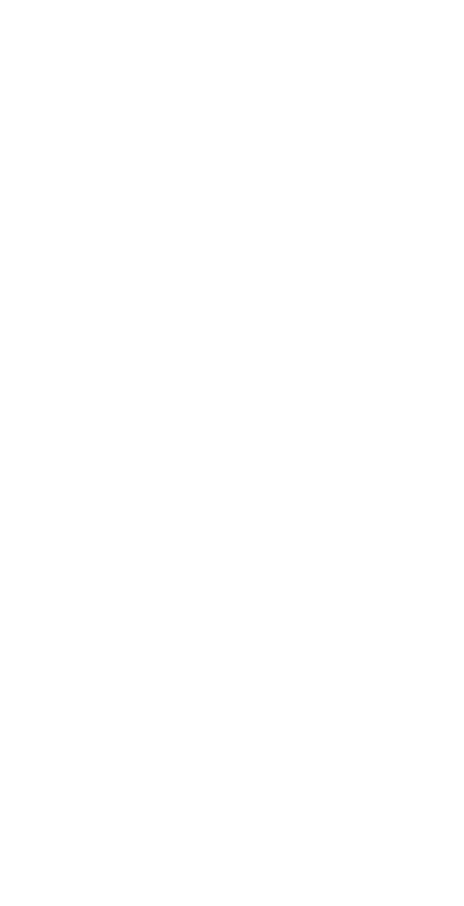
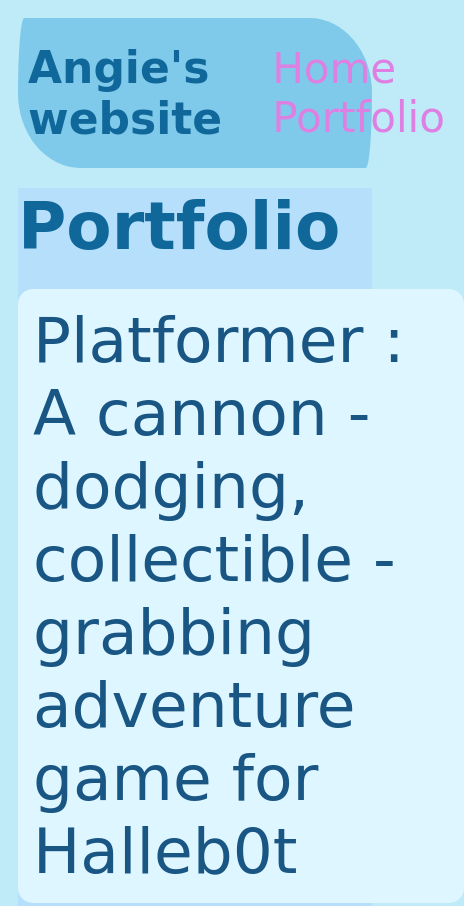
Before and after one commit to Angiemanzana/Angiemanzana.github.io, a plain HTML site: page portfolio.html in a window 390 px wide. Shown: the top 906 px of the page, 464 px wide, since content can reach past the window. Before the commit the page ends 844 px from the top, so only its background shows below. Drawn offline with Linux system fonts and the light colour scheme.

Commit message:
add portfolio.html file

```diff
--- a/portfolio.html
+++ b/portfolio.html
@@ -0,0 +1,35 @@
+<!DOCTYPE HTML>
+<html>
+    <head>
+        <title> Angie Manzanares</title>
+        <link rel="stylesheet" href="style.css">
+
+    </head>
+
+    <body>
+      <div id="all-contents">
+        <nav>
+            <h1>Angie's website</h1>
+            <ul id="nav-ul">
+                <li class="nav-li">
+                    <a href="index.html">Home</a>
+                </li>
+                <li class="nav-li">
+                    <a href="portfolio.html">Portfolio</a>
+                </li>
+            </ul>
+        </nav>
+
+        <main>
+            <div class="contnt">
+                <h1> Portfolio</h1>
+                <ul id="portfolio">
+                    <li><a href="projects/platformer/">Platformer : A cannon - dodging, collectible - grabbing adventure game for Halleb0t</a></li>
+                    <li><a href="projects/bouncing-box/">Bouncing Box : A project that gives you a taste of game development on the web </a></li>
+                    <li><a href="projects/circularity/">Circularity : A motion poem using random number generation and velocity applied to circle shapes...</a></li>
+                </ul>
+            </div>
+        </main>
+      </div>
+    </body>
+</html>
--- a/style.css
+++ b/style.css
@@ -2,7 +2,7 @@ body {
     background: rgb(190, 235, 247);
     color: rgb(23, 91, 137);
     padding: 10px;
-    font-family: arial;
+    font-family: cursive;
 }
 #all-contents {
   max-width: 800px;
@@ -16,11 +16,12 @@ nav {
    margin-bottom: 20px;
     display: flex;
     padding: 10px;
+    border-radius: 10px 100px / 120px;
 }
 h1 {
     display: flex;
     align-items: center;
-    color: rgb(221, 120, 194);
+    color: rgb(16, 104, 154);
     flex: 1;
     margin: 0;
 }
@@ -53,11 +54,91 @@ main {
     padding: 15px;
 }
 
+
+
+
+
 /* portfolio styles */
 #interests {
-    border: 4px silver ridge;
+    border: 4px rgb(230, 156, 227) ridge;
     padding: 8px;
 }
 h2, h3 {
     margin: 0px;
 }
+
+  /* portfolio styles */
+  .content h1 {
+    color: rgb(177, 132, 196);
+}
+
+#portfolio {
+    list-style-type: none;
+    padding-left: 0;
+}
+
+#portfolio li {
+    background: #def6ff;
+    padding: 10px;
+    border-radius: 10px;
+    margin-bottom: 10px;
+}
+
+#portfolio li:hover {
+    background: #eca4ed;
+}
+
+#portfolio a {
+    text-decoration: none;
+    color: #195684;
+}
+
+/* responsive web design */
+@media screen and (min-width: 120px) and (max-width: 1080px) {
+    main {
+      height: 100ch;
+      zoom: 1.5;
+      display: grid;
+    }
+
+    h1 {
+      font-size: 44px;
+    }
+
+    h2 {
+      font-size: 42px;
+    }
+
+    h3 {
+      font-size: 36px;
+    }
+
+    #all-contents {
+      height: 100ch;
+      margin: none;
+    }
+
+    a {
+      font-size: 42px;
+    }
+
+    .sidebar {
+      margin-right: 0px;
+      justify-content: center;
+      align-items: center;
+    }
+
+    .sidebar-img {
+      width: 100%;
+    }
+
+    p,
+    li {
+      font-size: 24px;
+    }
+
+    .content {
+      align-content: center;
+      justify-content: center;
+    }
+}
```
Also changed, not shown: index.html (+15 -15 lines).
